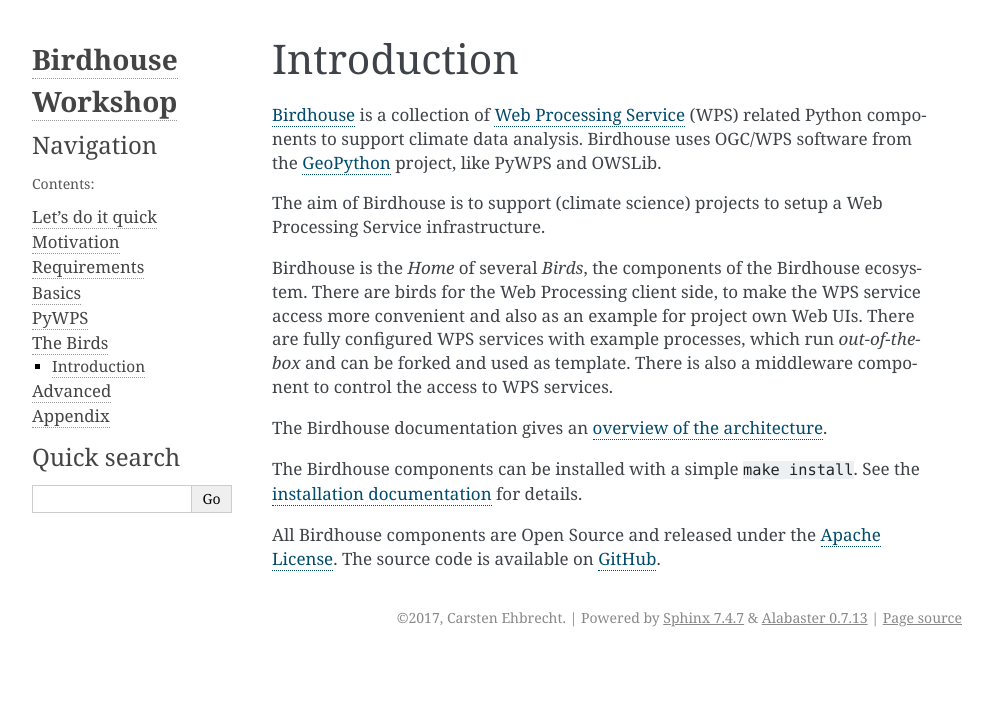
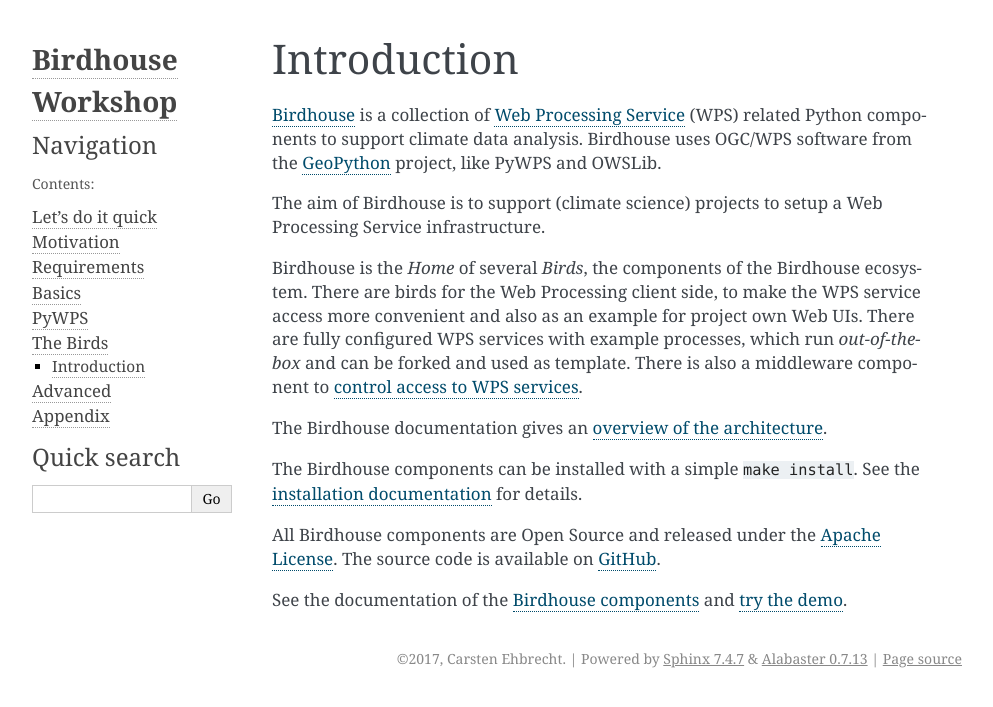
Before and after one commit to bird-house/birdhouse-workshop, a Sphinx documentation site: the page built from docs/source/birds/intro.rst, in a window 1280 px wide. Shown: the top 707 px of the page, without its empty margins (148-1141 px from the left). Built offline with Sphinx 7.4.7, drawn with Linux system fonts in a browser that asks for light colours.

Commit message:
added more links

```diff
--- a/docs/source/birds/intro.rst
+++ b/docs/source/birds/intro.rst
@@ -26,6 +27,8 @@
 All Birdhouse components are Open Source and released under the `Apache License`_.
 The source code is available on `GitHub`_.
 
+See the documentation of the `Birdhouse components <http://birdhouse.readthedocs.io/en/latest/projects.html>`_
+and `try the demo <https://mouflon.dkrz.de/>`_.
 
 
 .. _Birdhouse: http://bird-house.github.io/
```
Also changed, not shown: other parts of docs/source/birds/intro.rst (+2 -1 lines).
